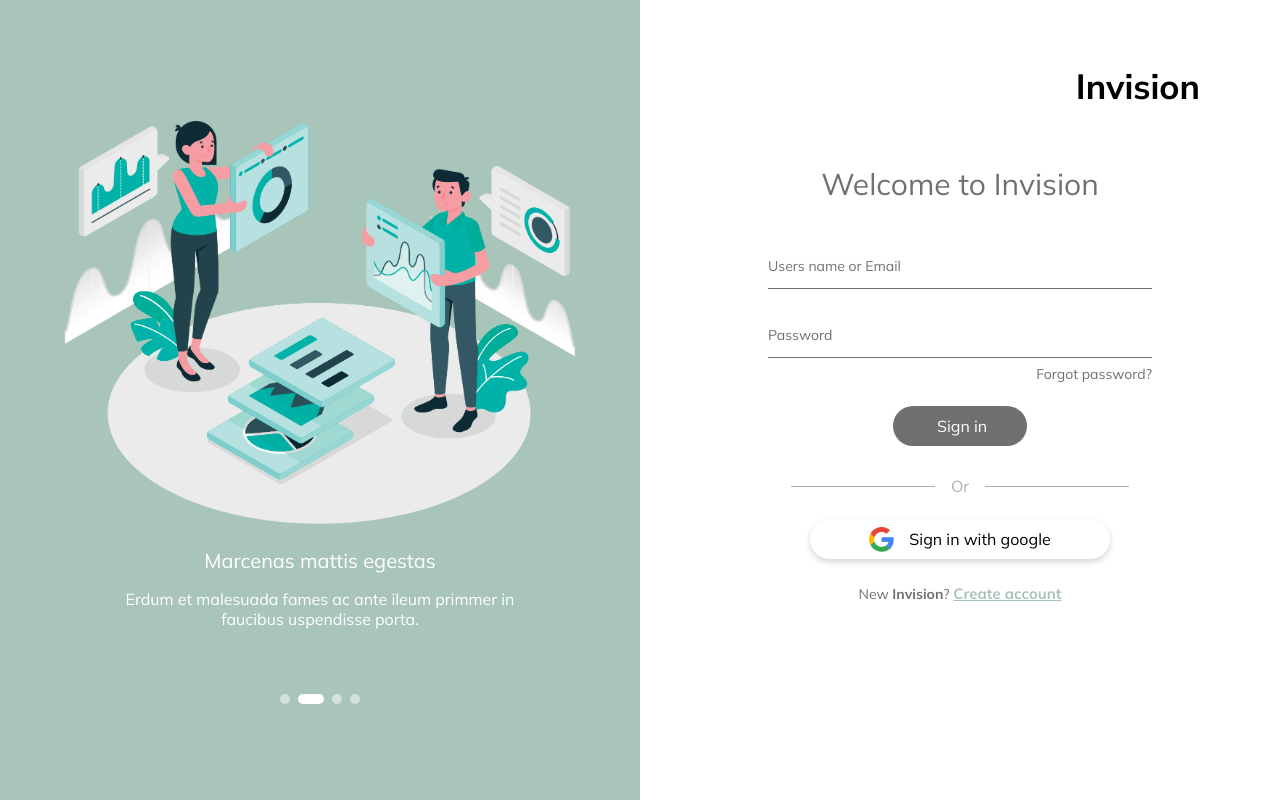
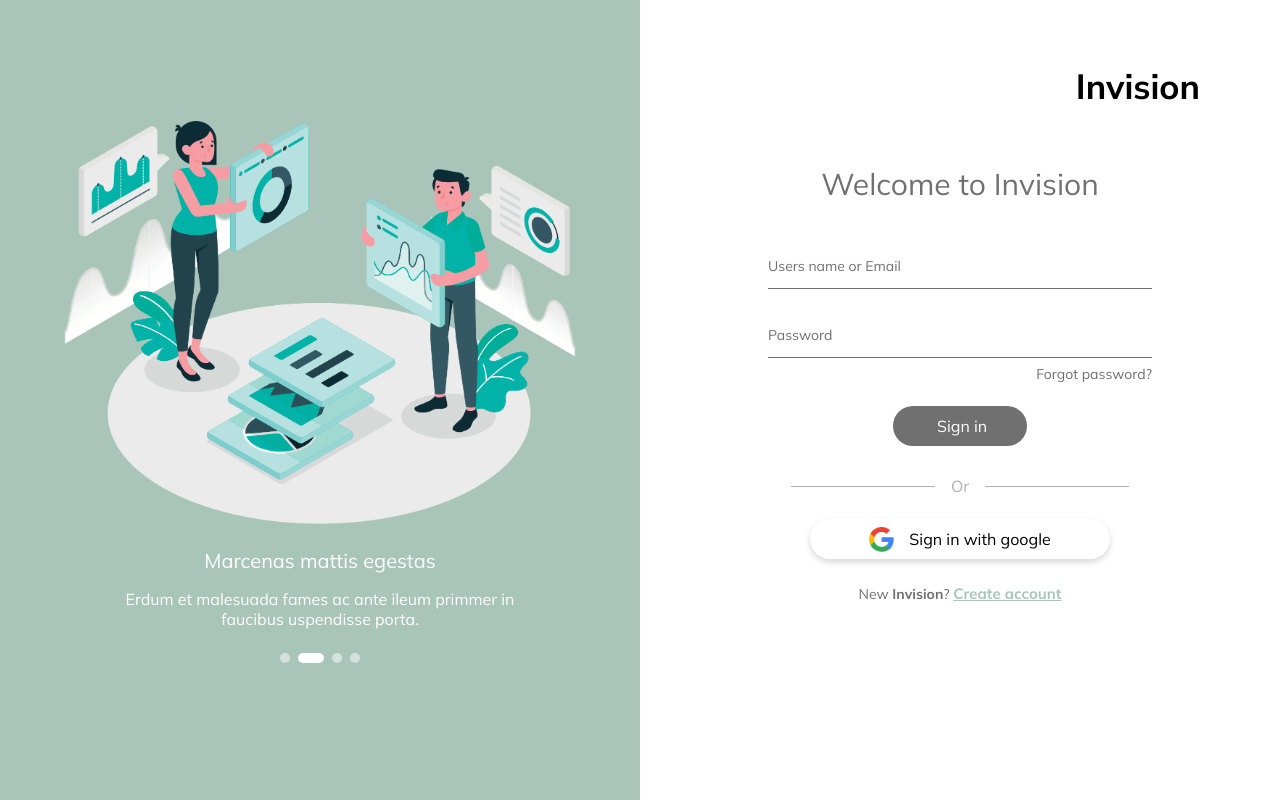
Before and after one commit to italonabuco/coding-challenge, a React (Create React App) app: page / in a window 1280 px wide. Built offline with nearby package versions, Linux system fonts and the light colour scheme.

Commit message:
Changing .swiper-container (height)

```diff
--- a/src/components/Slider/Slider.scss
+++ b/src/components/Slider/Slider.scss
@@ -7,7 +7,7 @@
   align-items: center;
   .swiper-container {
     width: 80%;
-    height: 80%;
+    height: auto;
     .swiper-slide {
       @extend %displayFlex;
       align-items: center;
```
